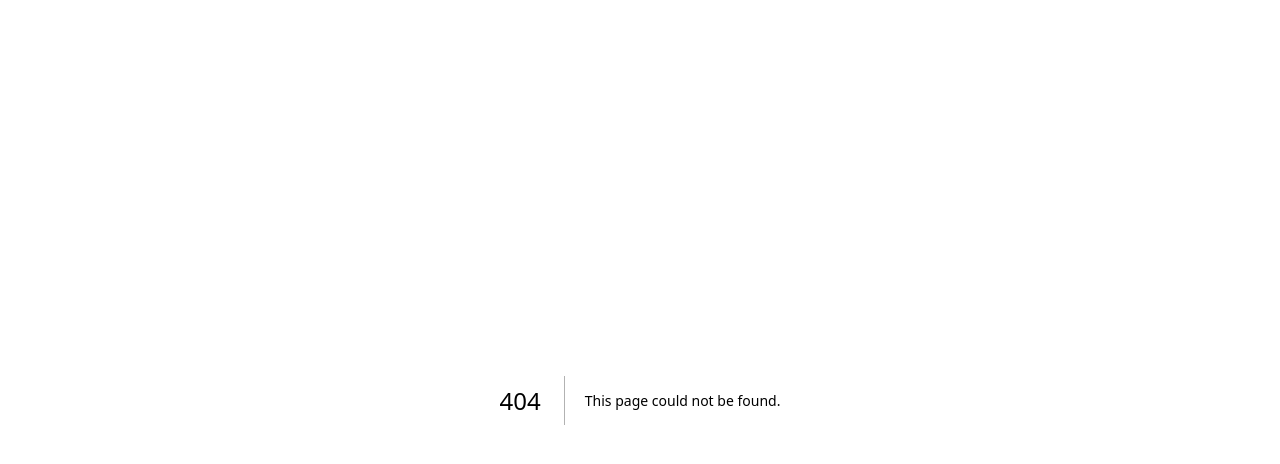
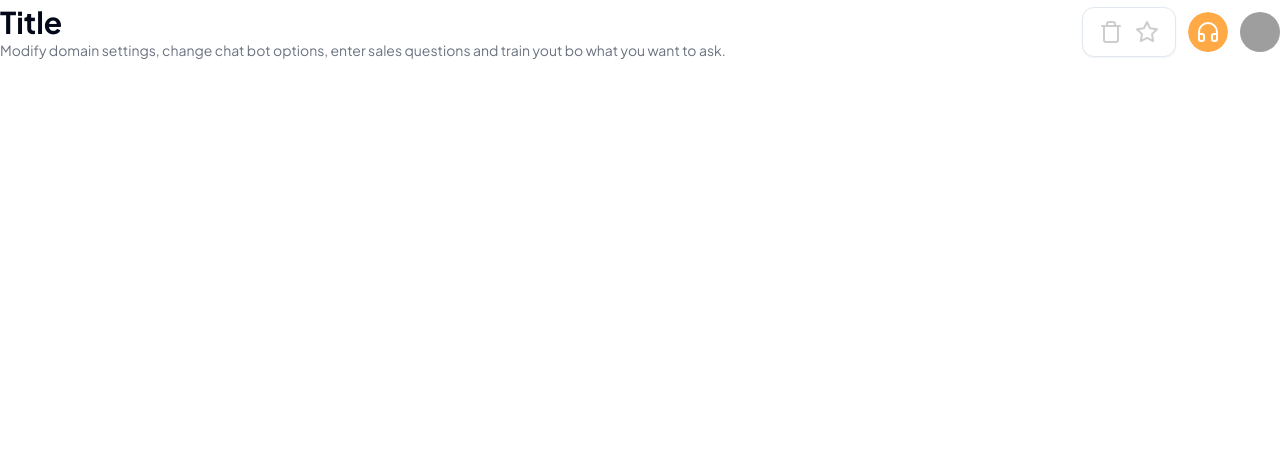
Before and after one commit to CodigoTotal01/s7-temporal, a Next.js app: page /settings in a window 1280 px wide. Before the commit this address had no page. Shown: the top 464 px of the page. Built offline with nearby package versions, Linux system fonts and the light colour scheme; grey boxes are pictures that could not be loaded.

Commit message:
Finalizado e inicialkizando bllings settings

```diff
--- /dev/null
+++ b/src/app/(dashboard)/settings/page.tsx
@@ -0,0 +1,12 @@
+import InfoBar from '@/components/infobar';
+import React from 'react'
+
+type Props = {}
+
+const Page = (props: Props) => {
+  return (
+    <InfoBar></InfoBar>
+  )
+}
+
+export default Page;
--- /dev/null
+++ b/src/components/infobar/bread-crumb.tsx
@@ -0,0 +1,25 @@
+"use client";
+
+import React from "react";
+
+type Props = {};
+
+const BreadCrumb = (props: Props) => {
+  //WIP set use side bar hook for reañ tieme chat and chat bot stuff
+  // WIP: Settup the description and the switch
+  //
+  return (
+    <div className="flex flex-col">
+      <div className="flex gap-5 items-center">
+        <h2 className="text-3xl font-bold capitalize">Title</h2>
+      </div>
+
+      <p className="text-gray-500 text-sm">
+        Modify domain settings, change chat bot options, enter sales questions
+        and train yout bo what you want to ask.
+      </p>
+    </div>
+  );
+};
+
+export default BreadCrumb;
--- /dev/null
+++ b/src/components/infobar/index.tsx
@@ -0,0 +1,36 @@
+import React from 'react'
+import BreadCrumb from './bread-crumb';
+import { Card } from '../ui/card';
+import { Headphones, Star, Trash } from 'lucide-react';
+import { Avatar, AvatarFallback, AvatarImage } from '../ui/avatar';
+
+type Props = {}
+
+const InfoBar = (props: Props) => {
+  return (
+    <div className='flex w-full justify-between items-center py-1 mb-8'>
+      <BreadCrumb />
+      <div className='flex items-center gap-3'>
+        <Card className='rounded-xl flex gap-3 py-3 px-4 text-ghost'>
+          <Trash />
+          <Star />
+        </Card>
+
+        {/* Avatar con ícono de Headphones */}
+        <Avatar>
+          <AvatarFallback className='bg-orange text-white'>
+            <Headphones />
+          </AvatarFallback>
+        </Avatar>
+
+        {/* Avatar con imagen y fallback de texto */}
+        <Avatar>
+          <AvatarImage src='https://github.com/shadcn.png' alt='@shadcn' />
+          <AvatarFallback>CN</AvatarFallback>
+        </Avatar>
+      </div>
+    </div>
+  );
+};
+
+export default InfoBar;
--- /dev/null
+++ b/src/components/settings/billing-settings.tsx
@@ -0,0 +1,13 @@
+import React from 'react'
+
+type Props = {}
+
+const BillingSettings = async(props: Props) => {
+ // const plan = await onGetSubscriptionPlan();
+  //console.log('Plan:', plan);
+
+    return (
+    <div>BillingSettings</div>
+  )
+}
+export default BillingSettings;
```
Also changed, not shown: package.json (+4 -3 lines), 1 other file (tests, documents, lock files or other folders).
